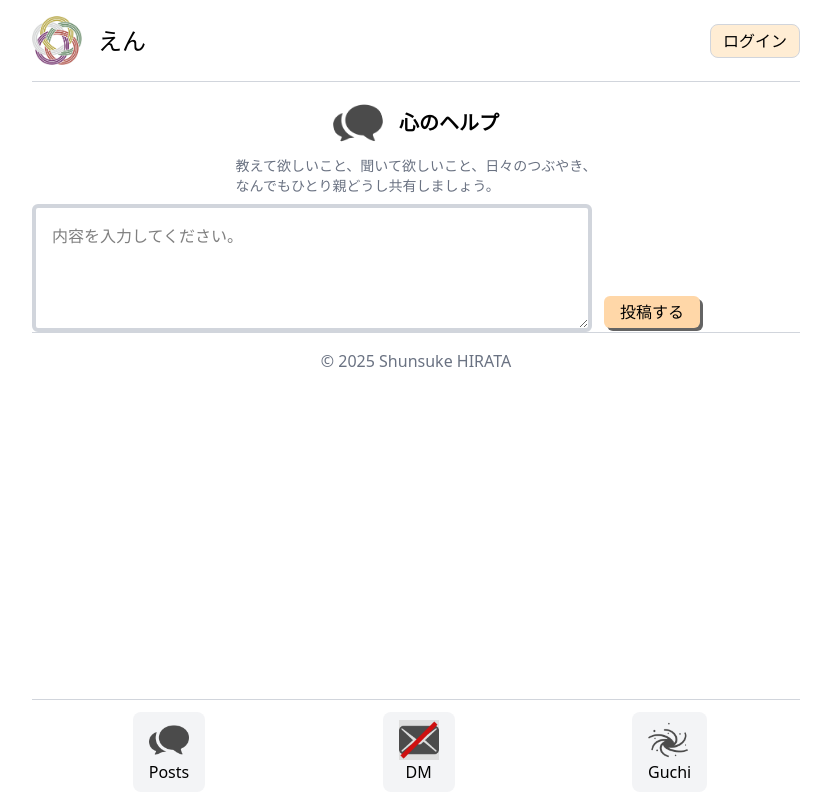
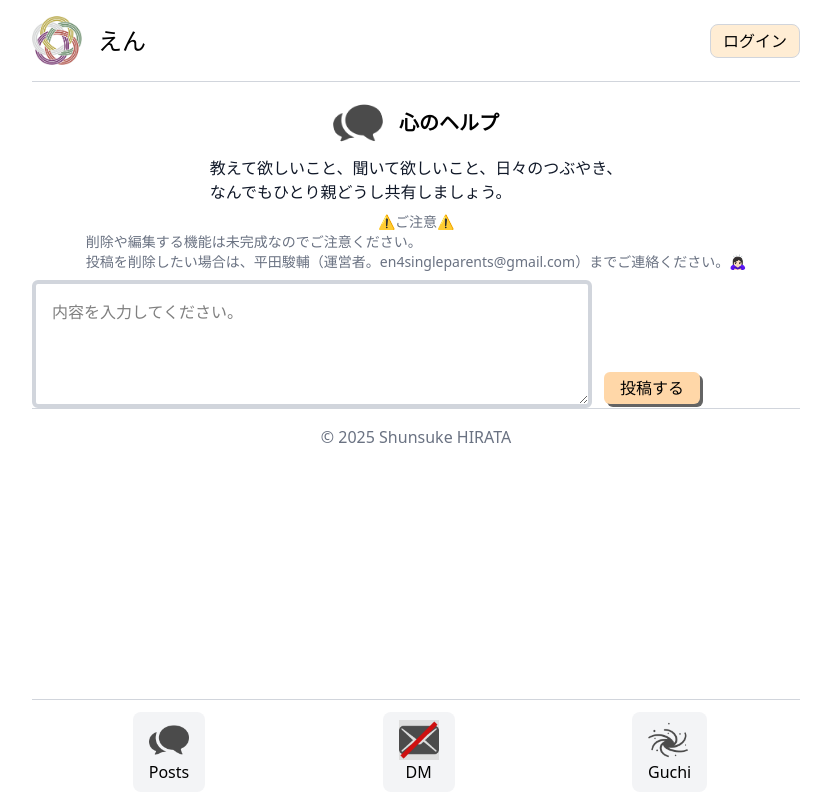
Before and after one commit to Shunsuke0205/message-board-site-on-vercel, a Next.js app: page /posts in a window 1280 px wide. Shown: the whole page, without its empty margins (224-1055 px from the left). Built offline with nearby package versions, Linux system fonts and the light colour scheme; no server answers; the database is empty.

Commit message:
impl: explanation

```diff
--- a/src/app/posts/page.tsx
+++ b/src/app/posts/page.tsx
@@ -19,10 +19,20 @@ const page = () => {
             心のヘルプ
           </h1>
         </div>
-        <p className="mt-2 text-sm text-gray-500">
+        <p className="mt-2 text-gray-900">
           教えて欲しいこと、聞いて欲しいこと、日々のつぶやき、<br />
           なんでもひとり親どうし共有しましょう。
         </p>
+        <div className="mt-2 text-sm text-gray-500 flex flex-col items-center">
+          <p>
+            &#x26a0;&#xfe0f;ご注意&#x26a0;&#xfe0f;<br />
+          </p>
+          <p>
+            削除や編集する機能は未完成なのでご注意ください。<br />
+            投稿を削除したい場合は、平田駿輔（運営者。en4singleparents@gmail.com）までご連絡ください。&#x1f647;&#x1f3fb;&#x200d;&#x2640;&#xfe0f;
+          </p>
+
+        </div>
       </div>
     )
   }
```
